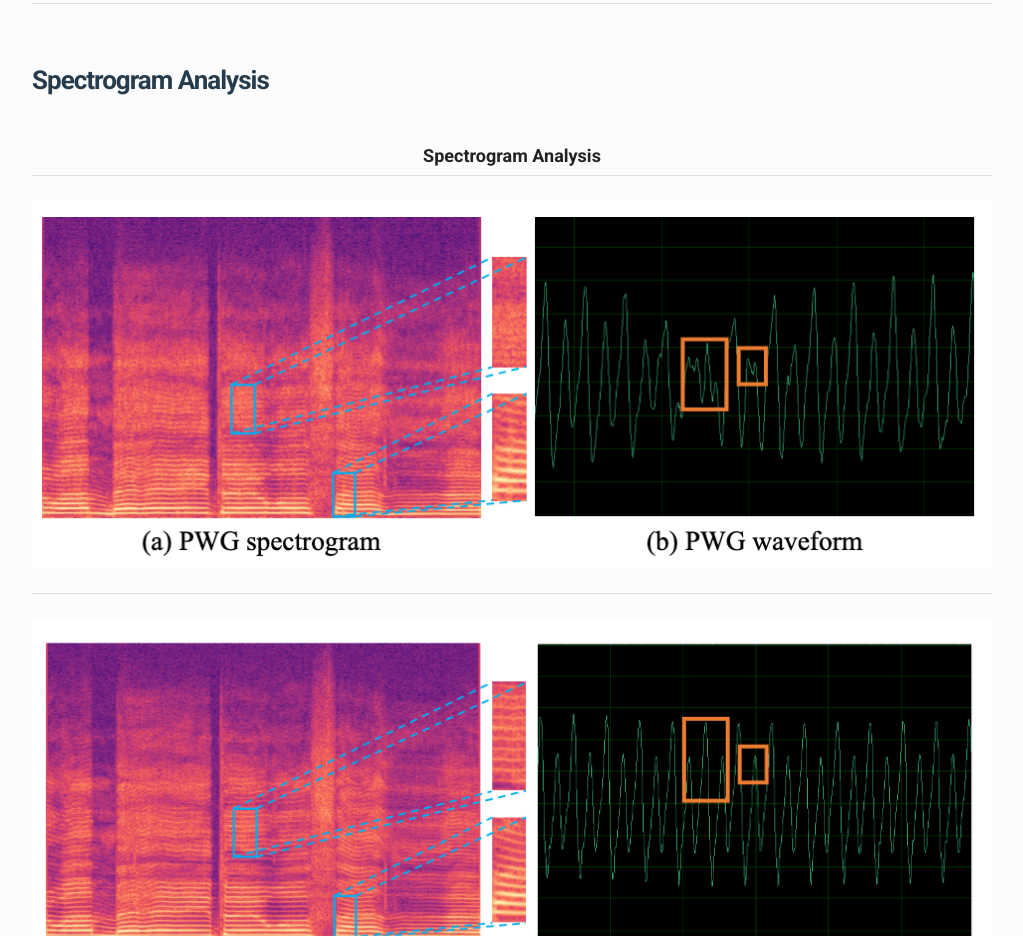
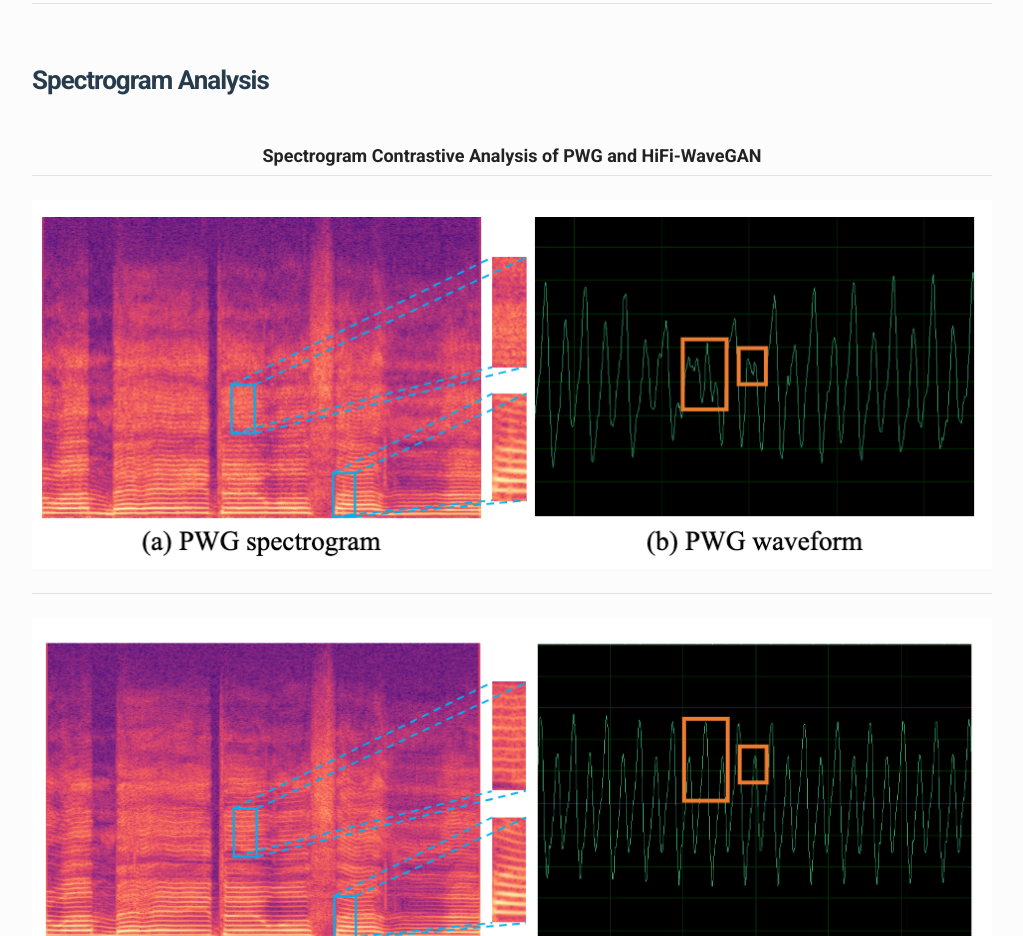
Before and after one commit to wavelandspeech/wavelandspeech.github.io, a plain HTML site: page hifi-wavegan/index.html in a window 1280 px wide. Shown: the part 4940-5876 px from the top of the page, without its empty margins (128-1151 px from the left). Drawn offline with nearby package versions, Linux system fonts and the light colour scheme; some packages are replaced by stand-ins of ours.

Commit message:
update hwg

```diff
--- a/hifi-wavegan/index.html
+++ b/hifi-wavegan/index.html
@@ -396,7 +396,7 @@
 <table>
   <thead>
     <tr>
-      <th style="text-align: center">Spectrogram Analysis</th>
+      <th style="text-align: center">Spectrogram Contrastive Analysis of PWG and HiFi-WaveGAN</th>
     </tr>
   </thead>
   <tbody>
```
